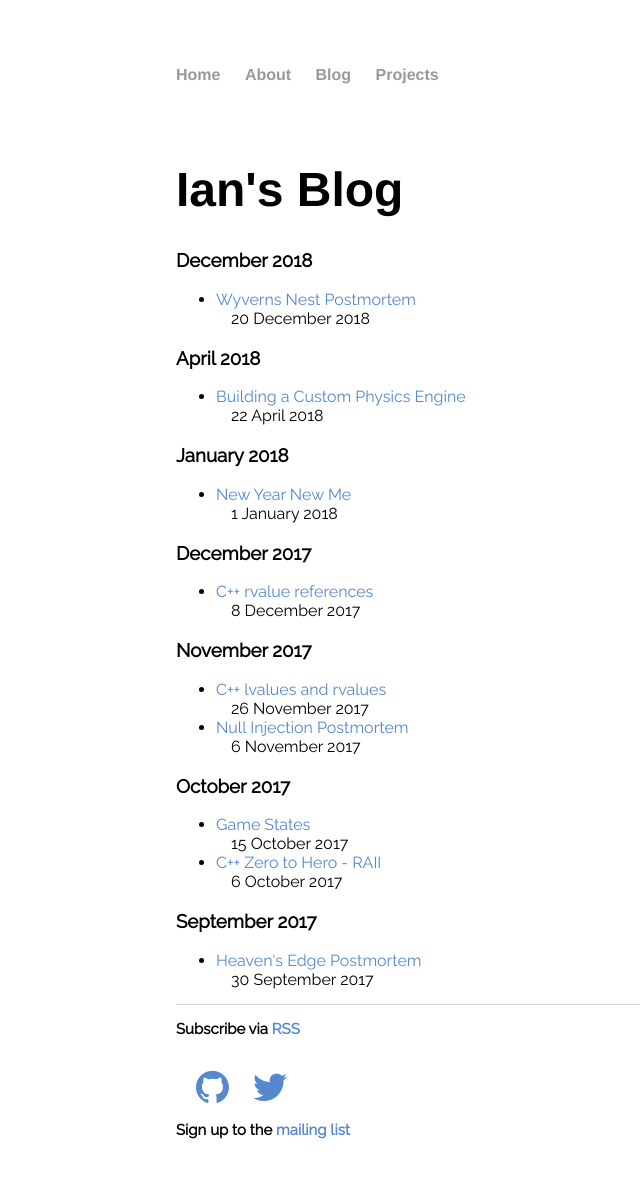
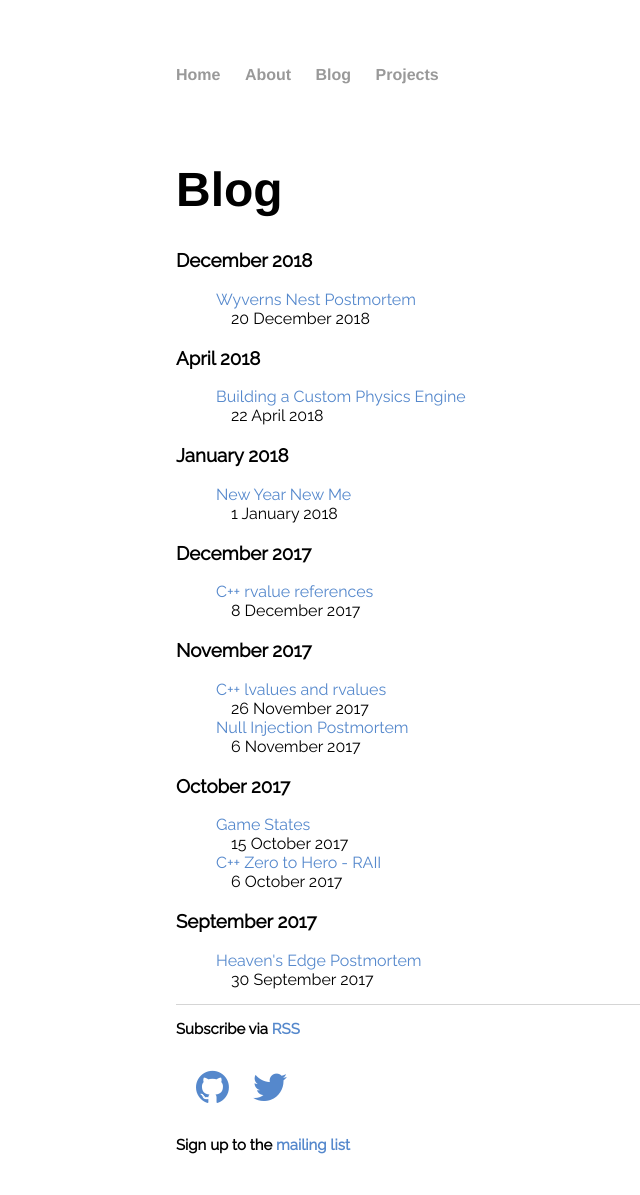
Before and after one commit to ianw3214/ianw3214.github.io, a Jekyll site: the page built from blog/index.html, in a window 1280 px wide. Shown: the whole page, without its empty margins (16-656 px from the left). Built offline with Jekyll 4.4.1, drawn with Linux system fonts in a browser that asks for light colours; a script that is not in the unit is left out.

Commit message:
Update website styling

```diff
--- a/_layouts/default.html
+++ b/_layouts/default.html
@@ -34,6 +34,7 @@
                     <a href="https://github.com/ianw3214" class="link" target="_blank"><i class="fa-3x fa fa-github" aria-hidden="true"></i></a>
                     <a href="https://twitter.com/ianw3214" class="link" target="_blank"><i class="fa-3x fa fa-twitter" aria-hidden="true"></i></a>
                 <br />
+                <br />
                 <h3>Sign up to the <a href="/mailing" target="_blank"> mailing list</a></h3>
             </div>
 
--- a/blog/index.html
+++ b/blog/index.html
@@ -1,6 +1,6 @@
 ---
 layout: default
-title: Ian's Blog
+title: Blog
 ---
 <h1>{{ page.title }}</h1>
 
@@ -11,7 +11,7 @@ title: Ian's Blog
 		{% if month != nmonth %}
 			{% if forloop.index != 1 %}</ul>{% endif %}
 			<h3>{{ post.date | date: '%B %Y' }}</h3>
-			<ul>
+			<ul class="postList">
 		{% endif %}
 		<li><a href="{{ post.url }}">{{ post.title }}</a></li>
 		<time>{{ post.date | date: "%e %B %Y" }}</time>
--- a/css/main.css
+++ b/css/main.css
@@ -26,7 +26,7 @@ body {
 }
 
 .content {
-    padding-bottom: 180px;
+    padding-bottom: 190px;
 }
 
 nav ul, footer ul {
@@ -63,13 +63,17 @@ p {
     width: 100%;
     position: absolute;
     bottom: 0;
-    height: 180px;
+    height: 190px;
     border-top: 1px solid #d5d5d5;
     font-size: .8em;
 }
 
 .link {
     margin-left: 20px;
+}
+
+.link:hover {
+    color: #3674d8;
 }
 
 ul.posts {
@@ -118,3 +122,7 @@ time {
     border: 0;
     object-fit: fill;
 }
+
+.postList {
+    list-style-type: none;
+}
--- a/projects/index.html
+++ b/projects/index.html
@@ -1,6 +1,6 @@
 ---
 layout: default
-title: Ian's Blog
+title: Projects
 ---
 <h1>{{ page.title }}</h1>
 
```
